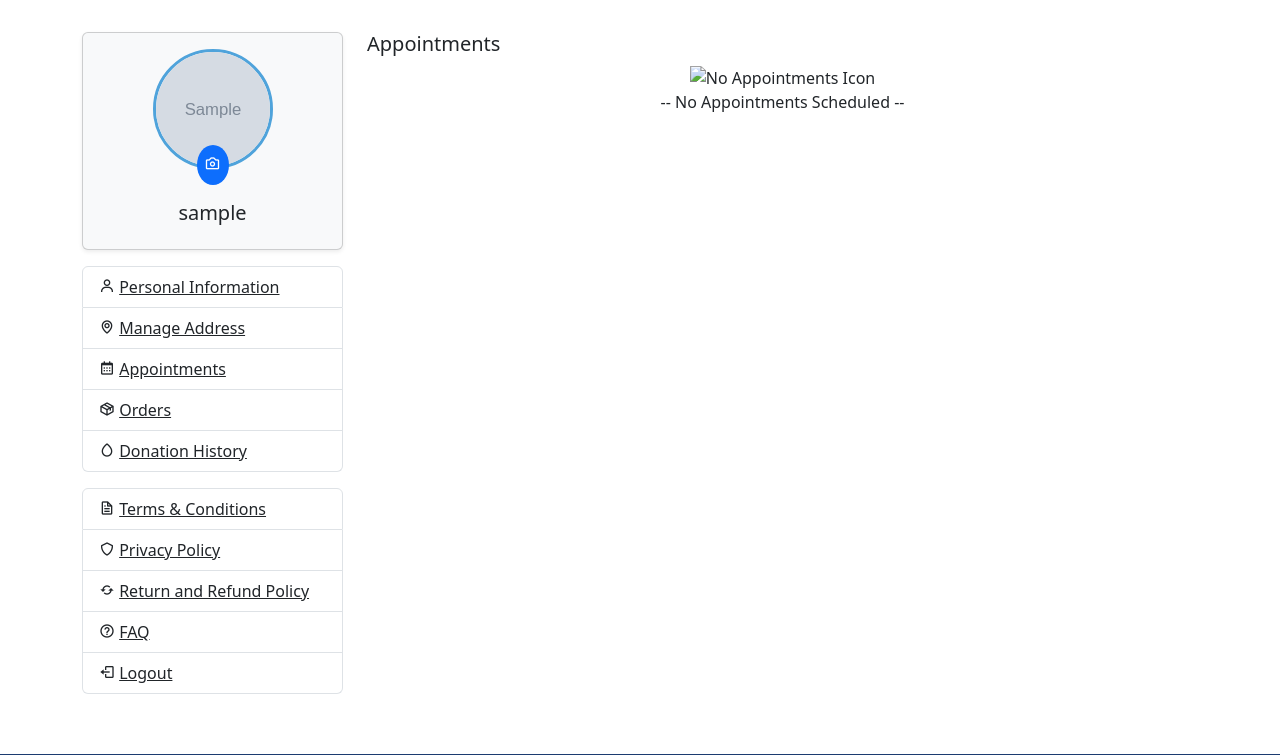
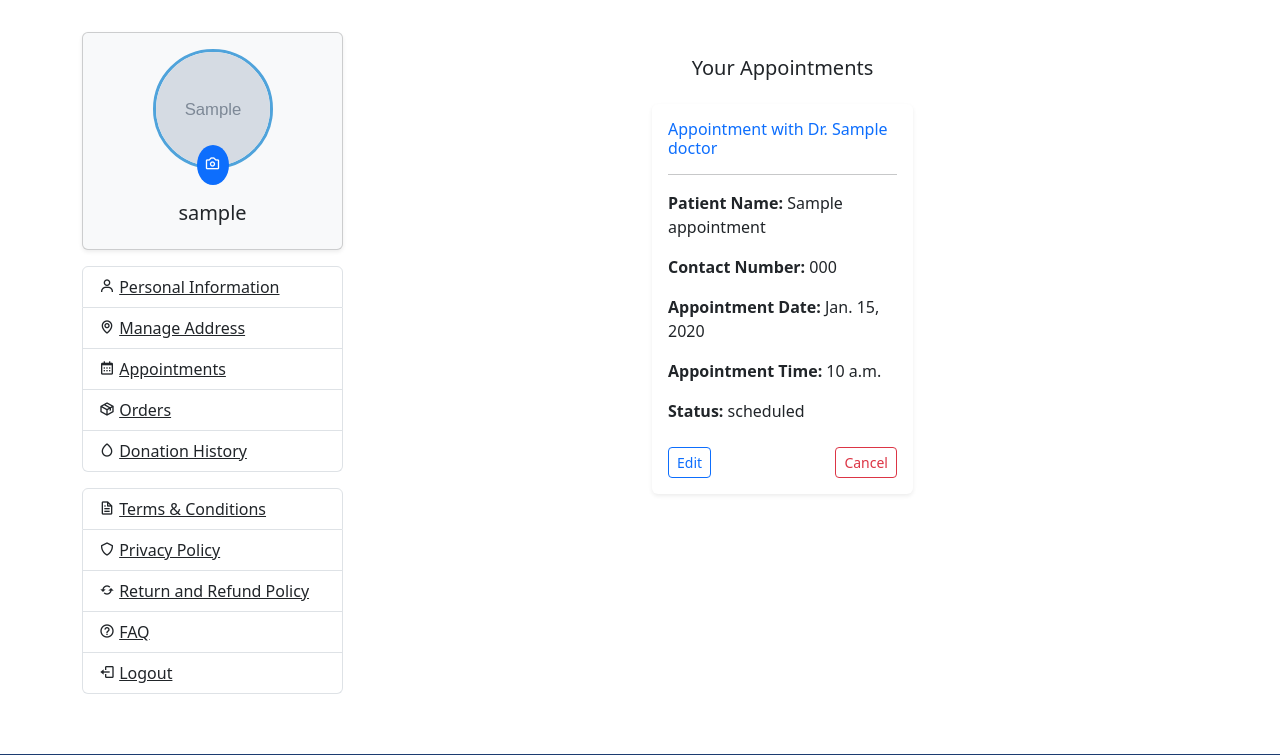
Before and after one commit to BlinkZ404/HealthSync, a Django app: page /profile/ in a window 1280 px wide, after a click on "Appointments". Shown: the part 136-891 px from the top of the page. Run offline with Django 5.2, Linux system fonts and the light colour scheme; a user stored in the database is signed in; tables that the repository leaves empty hold one stand-in row (values such as "Sample post"); grey boxes marked "Sample" are stand-in pictures; some libraries are stand-ins or nearby versions.

Commit message:
Updated user_profile html appointment section , added cancel confirmation form and related Javascript

```diff
--- a/HealthSync/core/templates/user_profile.html
+++ b/HealthSync/core/templates/user_profile.html
@@ -126,14 +126,67 @@
                 </div>
             </div>
 
-            <!-- Appointments Section -->
-            <div id="appointments" class="profile-section d-none">
-                <h5>Appointments</h5>
-                <div class="text-center">
-                    <img src="https://via.placeholder.com/150" alt="No Appointments Icon">
-                    <p>-- No Appointments Scheduled --</p>
+
+
+<!-- Appointments Section (Initially Hidden) -->
+<div id="appointments" class="profile-section d-none my-4">
+    <h5 class="text-center mb-4">Your Appointments</h5>
+    <div class="row justify-content-center">
+        {% for appointment in request.user.appointments.all %}
+        <div class="col-md-6 col-lg-4 mb-4">
+            <div class="card shadow-sm border-0">
+                <div class="card-body">
+                    <h6 class="card-title text-primary">Appointment with Dr. {{ appointment.doctor.name }}</h6>
+                    <hr class="mb-3">
+                    <p><strong>Patient Name:</strong> {{ appointment.patient_name }}</p>
+                    <p><strong>Contact Number:</strong> {{ appointment.phone_number }}</p>
+                    <p><strong>Appointment Date:</strong> {{ appointment.appointment_date }}</p>
+                    <p><strong>Appointment Time:</strong> {{ appointment.appointment_time }}</p>
+                    <p><strong>Status:</strong> {{ appointment.status }}</p>
+                    <div class="d-flex justify-content-between mt-4">
+                        <a href="{% url 'edit_appointment' appointment.id %}" class="btn btn-sm btn-outline-primary">Edit</a>
+<a href="{% url 'cancel_appointment' appointment.id %}" class="btn btn-sm btn-outline-danger"
+   data-bs-toggle="modal"
+   data-bs-target="#cancelConfirmationModal"
+   onclick="setCancelLink({{ appointment.id }})">
+   Cancel
+</a>
+
+                    </div>
                 </div>
             </div>
+        </div>
+        {% empty %}
+        <div class="text-center mt-5">
+            <h6 class="text-muted">No Appointments Scheduled</h6>
+            <p class="text-muted">You currently have no upcoming appointments. Check back later for updates.</p>
+        </div>
+        {% endfor %}
+    </div>
+</div>
+
+<!-- Cancel Confirmation Modal -->
+<div class="modal fade" id="cancelConfirmationModal" tabindex="-1" aria-labelledby="cancelConfirmationModalLabel" aria-hidden="true">
+    <div class="modal-dialog">
+        <div class="modal-content">
+            <div class="modal-header">
+                <h5 class="modal-title" id="cancelConfirmationModalLabel">Cancel Appointment</h5>
+                <button type="button" class="btn-close" data-bs-dismiss="modal" aria-label="Close"></button>
+            </div>
+            <div class="modal-body">
+                Are you sure you want to cancel this appointment?
+            </div>
+            <div class="modal-footer">
+                <button type="button" class="btn btn-secondary" data-bs-dismiss="modal">Close</button>
+                <!-- This button will redirect to the cancel URL -->
+                <a id="confirmCancelBtn" href="#" class="btn btn-danger">Yes, Cancel Appointment</a>
+            </div>
+        </div>
+    </div>
+</div>
+
+
+
 
             <!-- Orders Section -->
             <div id="orders" class="profile-section d-none">
@@ -212,5 +265,11 @@
         const form = document.getElementById('addAddressForm');
         form.classList.toggle('d-none');
     }
+
+     function setCancelLink(appointmentId) {
+        const confirmCancelBtn = document.getElementById('confirmCancelBtn');
+        confirmCancelBtn.href = `{% url 'cancel_appointment' 0 %}`.replace(0, appointmentId);
+    }
+
 </script>
 {% endblock %}
```
